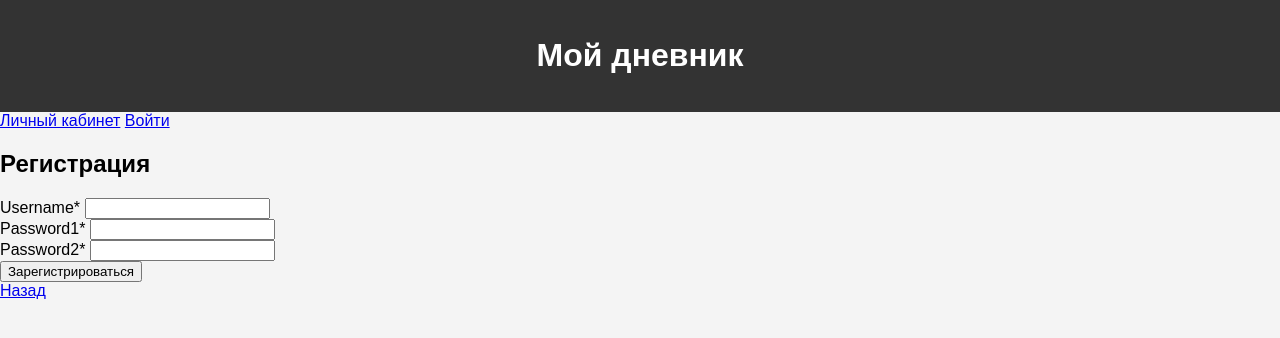
After one commit to ValeriyaBabenkova/my_diary, a Django app: page /profiles/register in a window 1280 px wide. The commit adds this page. Shown: the top 338 px of the page. Run offline with Django 5.2, Linux system fonts and the light colour scheme; some libraries are stand-ins or nearby versions.

Commit message:
addRegister

```diff
--- a/profiles/forms.py
+++ b/profiles/forms.py
@@ -1,5 +1,5 @@
 from django import forms
-from django.contrib.auth import authenticate
+from django.contrib.auth import authenticate, get_user_model
 from django.core.exceptions import ValidationError
 
 class LoginForm(forms.Form):
@@ -23,3 +23,23 @@ class LoginForm(forms.Form):
 
     def get_user(self):
         return self.user
+
+class RegisterForm(forms.Form):
+    username = forms.CharField(max_length=20)
+    password1 = forms.CharField(widget=forms.PasswordInput)
+    password2 = forms.CharField(widget=forms.PasswordInput)
+
+    def clean(self):
+        password1 = self.cleaned_data['password1']
+        password2 = self.cleaned_data['password2']
+
+        if password1 != password2:
+            raise ValidationError('Пароли не совпадают!')
+
+    def clean_username(self):
+        username = self.cleaned_data['username']
+        User = get_user_model()
+
+        if User.objects.filter(username=username).exists():
+            raise ValidationError('такой пользователь уже есть')
+        return username
--- a/profiles/models.py
+++ b/profiles/models.py
@@ -1,5 +1,6 @@
 from django.db import models
 from django.contrib.auth import get_user_model
+from django.contrib.auth.models import AbstractUser
 
 User = get_user_model()
 
--- a/profiles/urls.py
+++ b/profiles/urls.py
@@ -5,4 +5,5 @@ from . import views
 urlpatterns = [
     path('home', views.home, name='profiles_home'),
     path('login', views.login, name='profiles_login'),
+    path('register', views.register, name='profiles_register')
 ]
--- a/profiles/views.py
+++ b/profiles/views.py
@@ -1,9 +1,9 @@
 
 from django.shortcuts import render, redirect
-from django.contrib.auth import login as auth_login
+from django.contrib.auth import login as auth_login, get_user_model, authenticate, logout as auth_logout
 
-# Create your views here.
-from .forms import LoginForm
+from .models import Profile
+from .forms import LoginForm, RegisterForm
 def home(request):
 
     return render(request, 'profiles/home.html')
@@ -22,3 +22,31 @@ def login(request):
             return redirect('profiles_home')
 
     return render(request, 'profiles/login.html', {'form': form})
+def register(request):
+
+    form = RegisterForm()
+
+    if request.method == 'POST':
+        form = RegisterForm(request.POST)
+        if form.is_valid():
+            username = form.cleaned_data['username']
+            password = form.cleaned_data['password1']
+
+            # создали пользователя
+            User = get_user_model()
+            user = User.objects.create(username=username)
+            user.set_password(password)
+            user.save()
+
+            # создать Profile
+            Profile.objects.create(user=user)
+
+            # залогинить
+            user = authenticate(request, username=username, password=password)
+            auth_login(request, user)
+
+            return redirect('profiles_home')
+
+        # проверка валидности формы
+
+    return render(request, 'profiles/register.html', {'form': form})
--- a/templates/profiles/login.html
+++ b/templates/profiles/login.html
@@ -12,6 +12,9 @@
         </form>
 
         <a href="/">Назад</a>
+        <a href="/">Назад</a>
+        <br><a href="{% url 'profiles_register' %}">Регистрация</a>
+        <br><a href="/">Назад</a>
     </div>
 
 </div>
--- /dev/null
+++ b/templates/profiles/register.html
@@ -0,0 +1,19 @@
+{% extends 'base.html' %}
+{% load crispy_forms_tags %}
+
+{% block content %}
+
+<div class="row mt-4">
+    <h2>Регистрация</h2>
+    <div class="col-sm-5">
+        <form  method="post" action="{% url 'profiles_register' %}">
+            {% csrf_token %}
+            {{ form|crispy }}
+            <button type="submit" class="btn btn-primary">Зарегистрироваться</button>
+        </form>
+        <a href="/">Назад</a>
+    </div>
+
+</div>
+
+{% endblock %}
```
Also changed, not shown: db.sqlite3.
